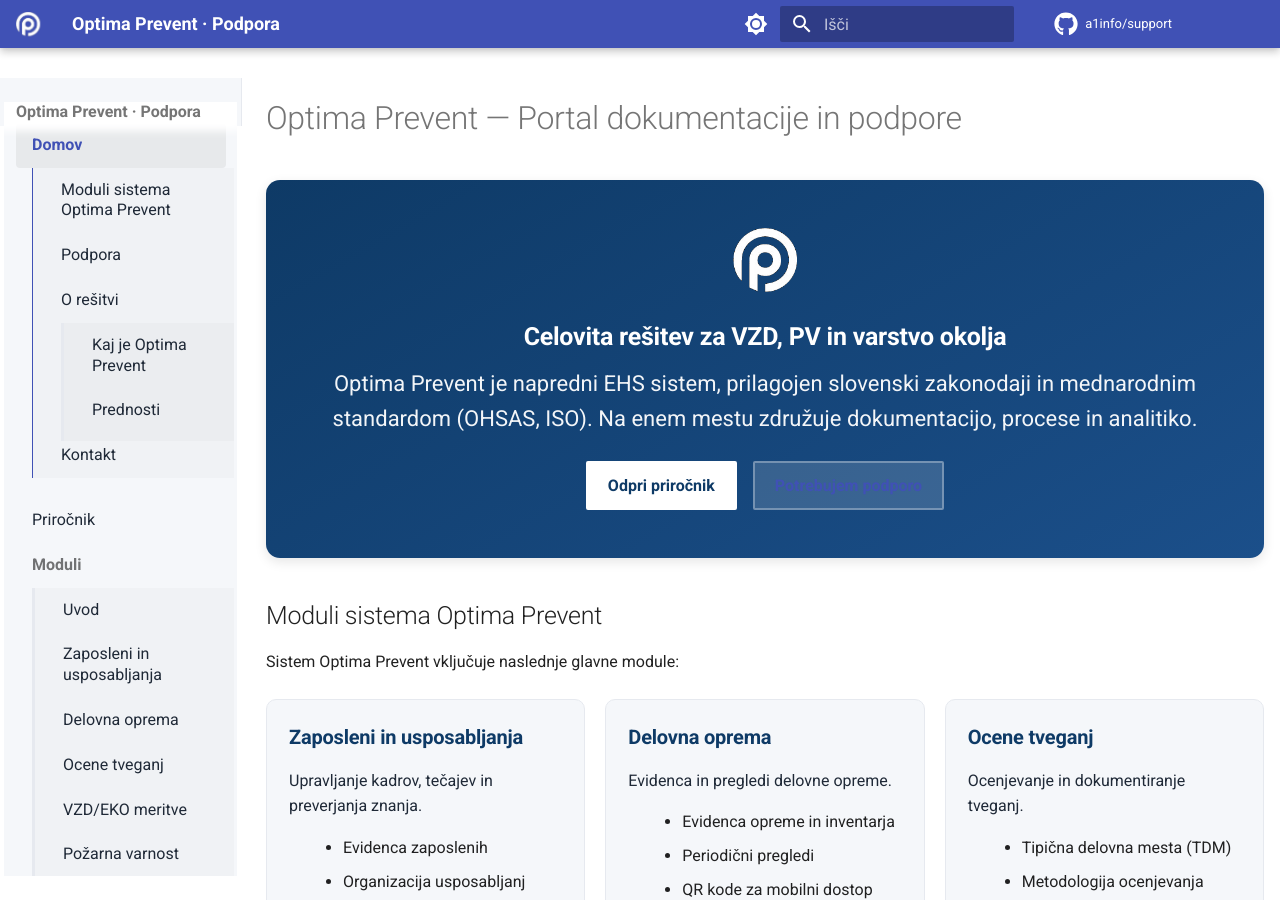
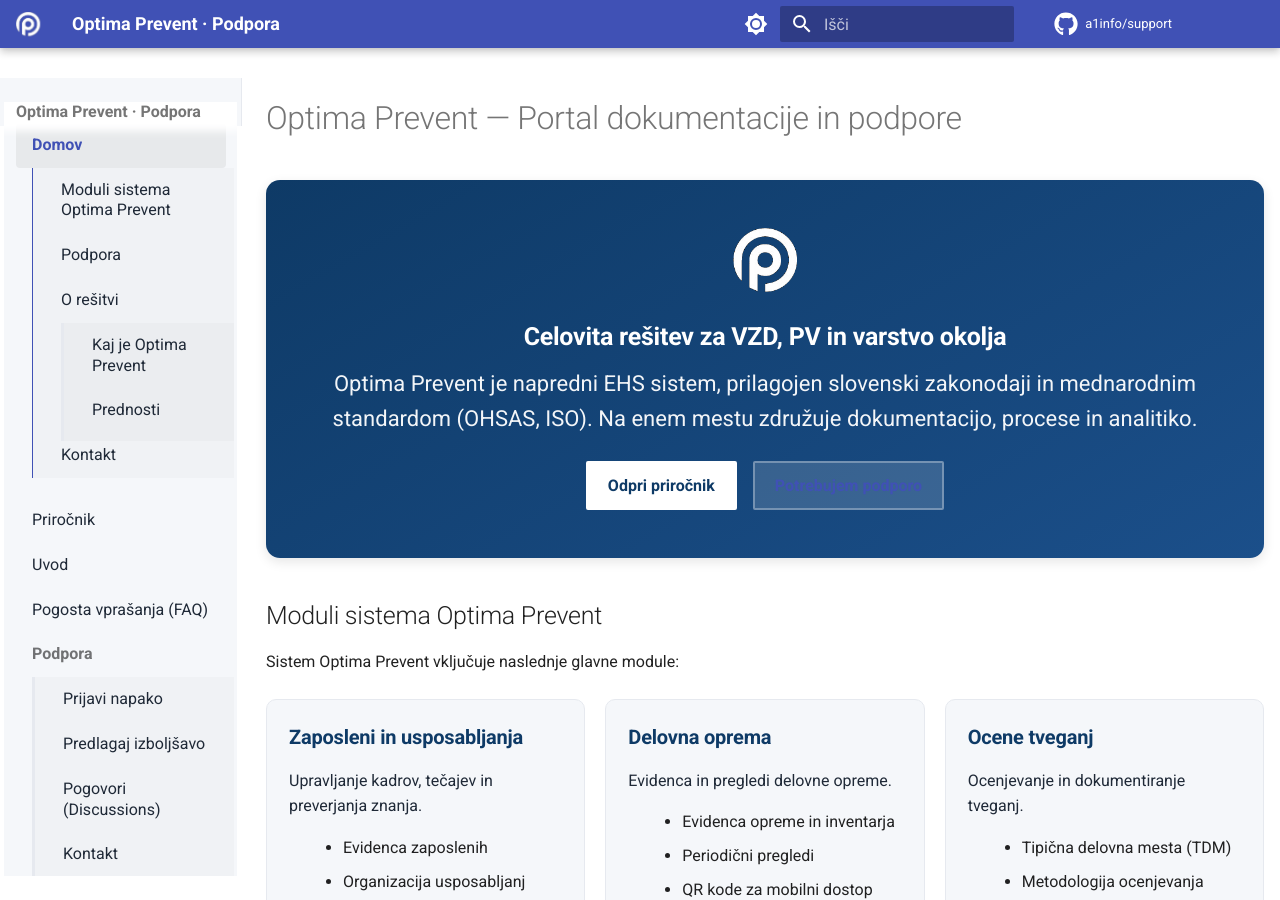
Before and after one commit to a1info/support, an MkDocs documentation site: the page built from docs/index.md, in a window 1280 px wide and 900 px high. Built offline with MkDocs 1.6.1 and Material for MkDocs 9.7.7, drawn with Linux system fonts in a browser that asks for light colours; comment, search, counter and statistics services are not loaded.

Commit message:
Refactor navigation structure in mkdocs.yml

```diff
--- a/mkdocs.yml
+++ b/mkdocs.yml
@@ -37,7 +37,6 @@
     - search.highlight
     - content.code.copy
     - content.tooltips
-    - navigation.indexes
     - navigation.footer
     - navigation.collapse
 
@@ -59,14 +58,7 @@
 nav:
   - Domov: index.md
   - Priročnik: manual-sl.md
-  - Moduli:
-    - Uvod: manual/introduction.md
-    - Zaposleni in usposabljanja: manual/employees.md
-    - Delovna oprema: manual/equipment.md
-    - Ocene tveganj: manual/risk-assessment.md
-    - VZD/EKO meritve: manual/measurements.md
-    - Požarna varnost: manual/fire-safety.md
-    - Analitika: manual/analytics.md
+  - Uvod: manual/introduction.md
   - Pogosta vprašanja (FAQ): manual/faq.md
   - Podpora:
     - Prijavi napako: https://github.com/a1info/support/issues/new?template=bug_report.yml
```
